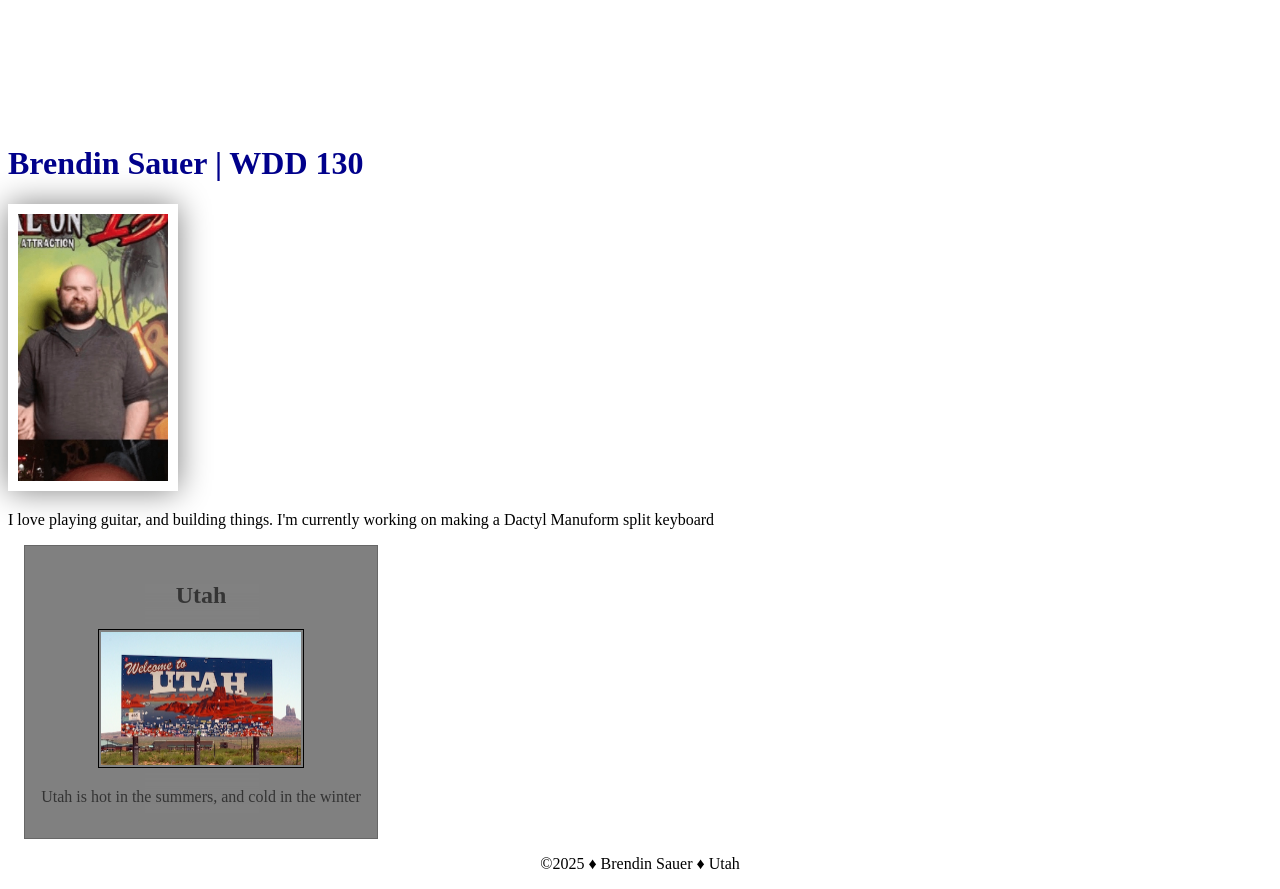
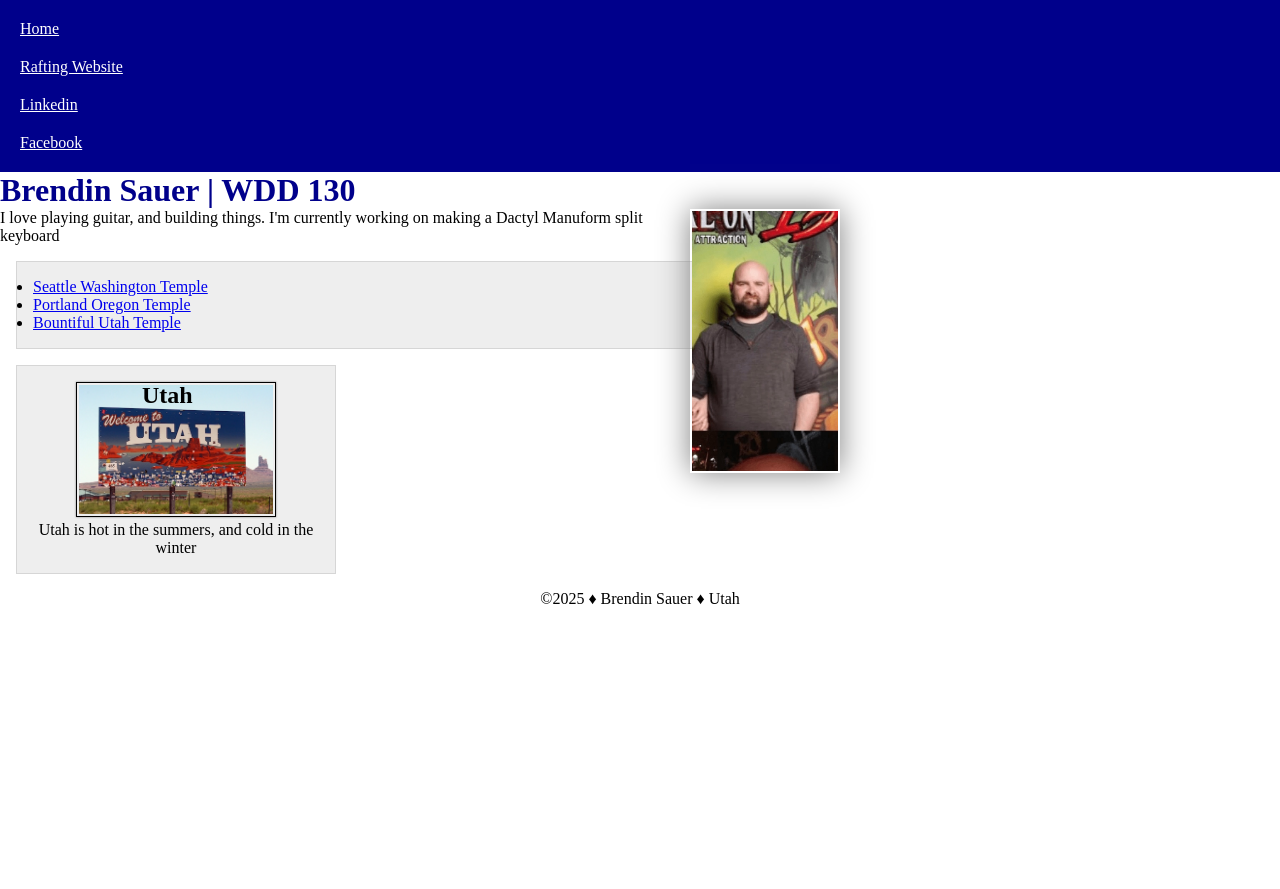
Before and after one commit to BsauerSchool/wdd130, a plain HTML site: page index.html in a window 1280 px wide. After the commit the page ends 800 px from the top, so only its background shows below. Drawn offline with Linux system fonts and the light colour scheme.

Commit message:
Completed w03 code along activity

```diff
--- a/index.html
+++ b/index.html
@@ -1,3 +1,4 @@
+<!-- 15 November 2025 -->
 <!DOCTYPE html>
 <html lang="en">
 
@@ -17,6 +18,8 @@
         <nav>
             <a href="#">Home</a>
             <a href="wwr/">Rafting Website</a>
+            <a href="httpes://linkedin.com">Linkedin</a>
+            <a href="https://facebook.com">Facebook</a>
         </nav>
     </header>
     <main>
@@ -24,8 +27,16 @@
         <img src="images/profile.jpg" alt="Brendin Sauer" width="200">
         <p>I love playing guitar, and building things. I'm currently working on making a Dactyl Manuform split keyboard
         </p>
+        <ul class="box">
+            <li><a href="https://www.churchofjesuschrist.org/temples/details/seattle-washington-temple?lang=eng">
+                    Seattle Washington Temple</a></li>
+            <li><a href="https://www.churchofjesuschrist.org/temples/details/portland-oregon-temple?lang=eng">
+                    Portland Oregon Temple</a></li>
+            <li><a href="https://www.churchofjesuschrist.org/temples/details/bountiful-utah-temple?lang=eng">
+                    Bountiful Utah Temple</a></li>
+        </ul>
     </main>
-    <aside>
+    <aside class="box">
         <h2>Utah</h2>
         <img src="images/welcome-to-utah-sign.jpg" alt="Image of the Welcome to Utah sign">
         <p>Utah is hot in the summers, and cold in the winter</p>
--- a/styles/styles.css
+++ b/styles/styles.css
@@ -1,8 +1,13 @@
+* {
+    margin: 0;
+    padding: 0;
+    box-sizing: border-box;
+}
+
 :root {
     --normal-color: gray;
 }
-n
-av {
+nav {
 background-color: darkblue;
 padding: 10px;
 }
@@ -10,7 +15,7 @@ padding: 10px;
 nav a {
     color: white;
     display: block;
-    padding: 20px;
+    padding: 10px;
 }
 
 h1 {
@@ -22,7 +27,7 @@ img {
     height: auto;
     border: 1px solid black;
     padding: 2px;
-    box-shadow: 0 0 30px var(--normal-color);
+    box-shadow: 0 0 2px var(--normal-color);
 }
 
 p {
@@ -37,18 +42,16 @@ main img {
     width: 150px;
     height: auto;
     border: 2px;
-    padding: 10px;
+    padding: 2px;
     box-shadow: 0 0 30px var(--normal-color) ;
+    float: right;
+    margin: 0 0 1rem 1rem;
 }
 
 aside {
     width: 20rem;
-    margin: 1rem;
-    border: 1px solid rgb(0 0 0 / 0.2);
-    padding: 1rem;
-    background-color: var(--normal-color);
-    color: #333;
     text-align: center;
+    position: relative;
 }
 
 aside img {
@@ -56,8 +59,22 @@ aside img {
     height: auto;
 }
 
+aside h2 {
+    position: absolute;
+    top: 16px;
+    left: 125px;
+}
 footer {
     margin-top: 10px;
     border-top: 10px;
     text-align: center;
 }
+
+/* class selectors */
+.box {
+    margin: 1rem;
+    border: 1px solid rgba(0,0,0,.1);
+    padding: 1rem;
+    background-color: #eee;
+    color: #000;
+}
```
